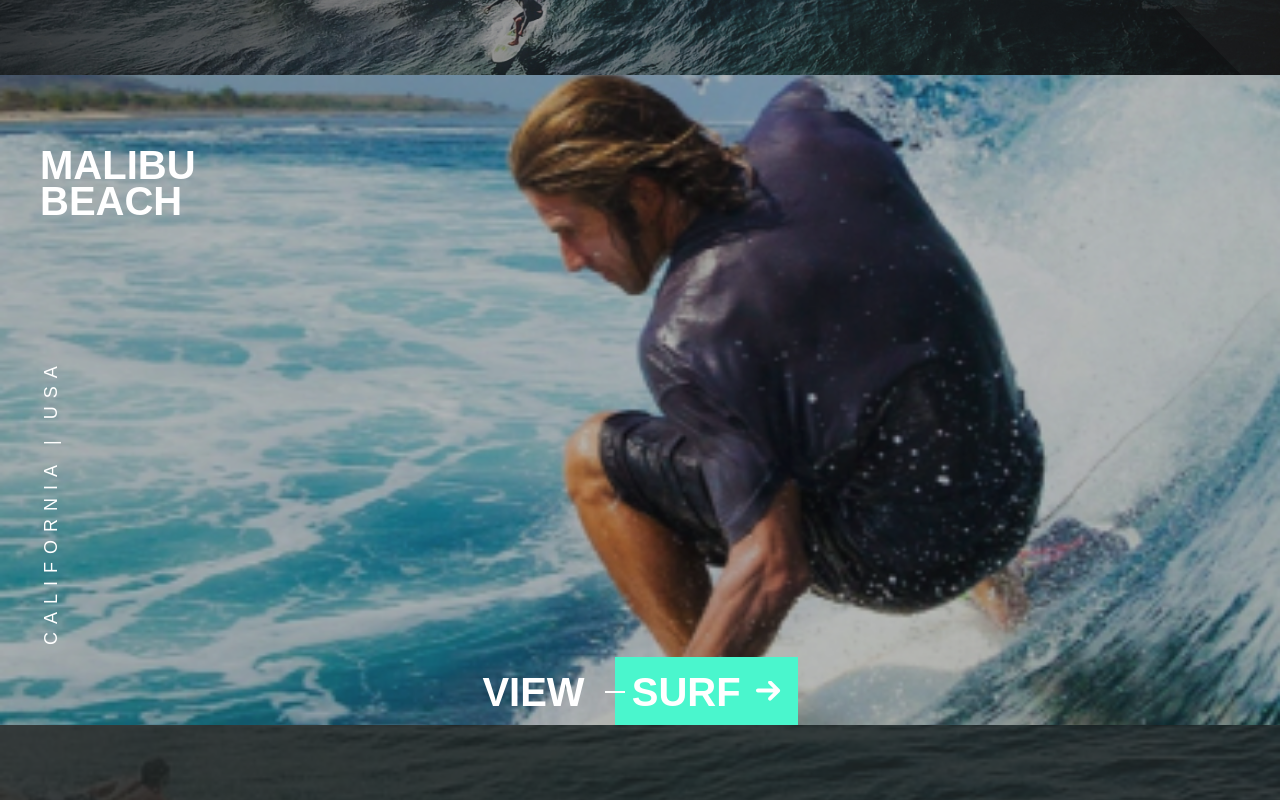
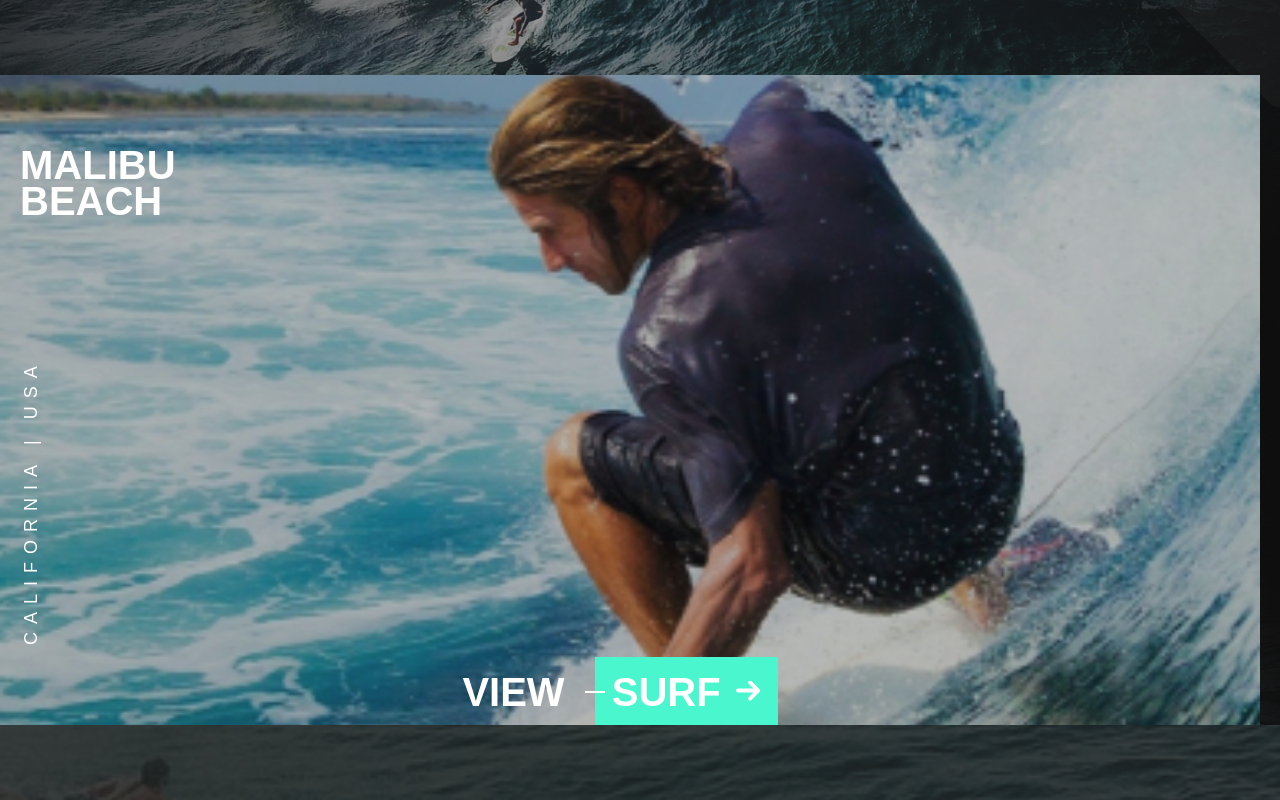
Before and after one commit to parvizrovshanaliyev/goSurfBlackFlagCreative, a website: page src/index.html in a window 1280 px wide. In both pictures the pointer is over the element 640 px from the left and 1572 px from the top of the page. Shown: the part 1172-1972 px from the top of the page. Drawn offline with nearby package versions, Linux system fonts and the light colour scheme; files that its build step writes are made by us from their sources; files whose address does not match are found by name; a web font is replaced by a local one.

Commit message:
slick  slider item transform translate hem x de hem y de

```diff
--- a/src/sass/partials/home/_surf.scss
+++ b/src/sass/partials/home/_surf.scss
@@ -14,10 +14,23 @@
     margin-top: -86px;
 }
 
+// .surf-box:not(:first-child) {
+//     margin-left: -50px;
+//     position: relative;
+//     display: inline;
+// }
+
 .surf-box {
     background-position: center;
     background-repeat: no-repeat;
     background-size: cover;
+
+
+    &:hover {
+        transform: translateY(-20px);
+        transform: translateX(-20px);
+        transition: all 0.5s ease-in-out;
+    }
 
     &__inner {
         min-height: 650px;
@@ -25,8 +38,11 @@
         position: relative;
         transition: all .4s ease-in;
 
+
+
         &:hover {
             background: rgba($color: #1C2121, $alpha: .3);
+
 
             .surf-box__inner-btn {
                 opacity: 1;
@@ -87,6 +103,7 @@
 
 
     }
+
     // .slick-slide{
     //     .surf-box:not(:first-child) {
     //         margin-left: -50px;
```
Also changed, not shown: dist/css/main.min.css, 1 other file.
